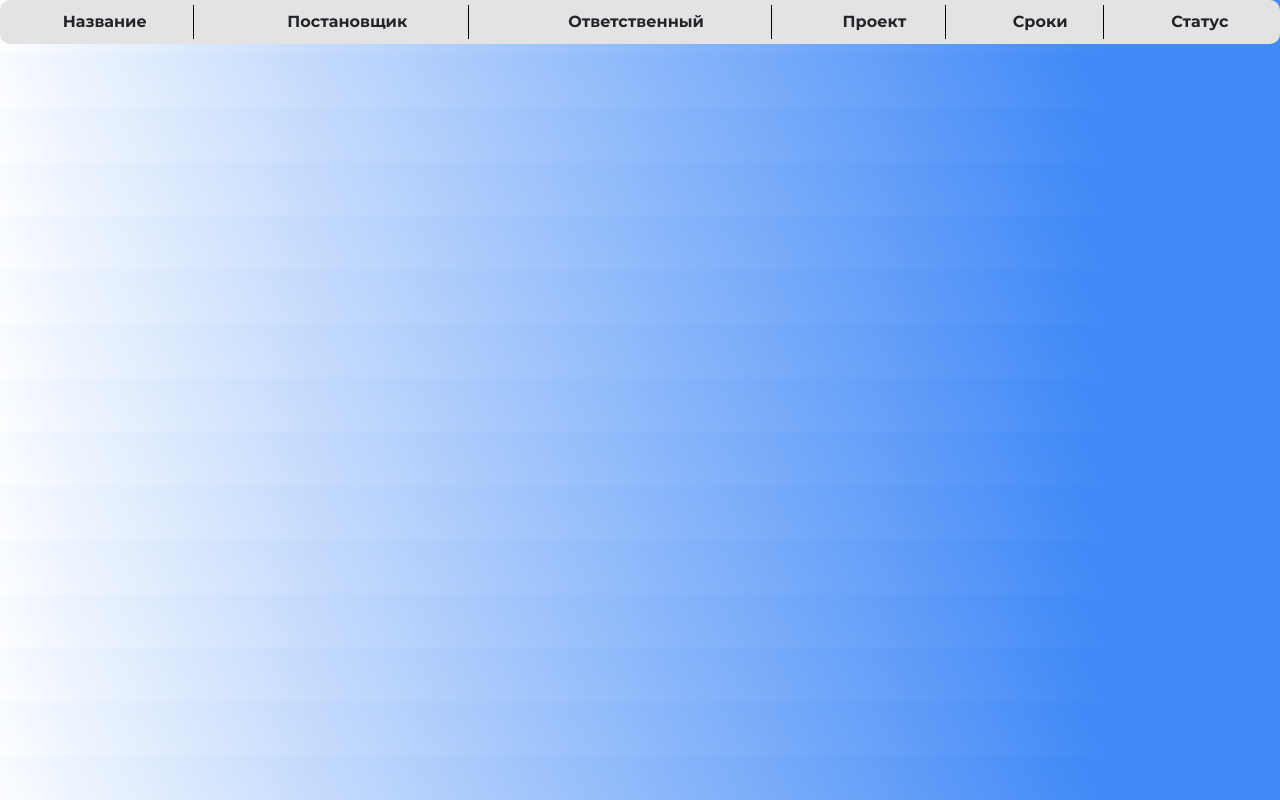
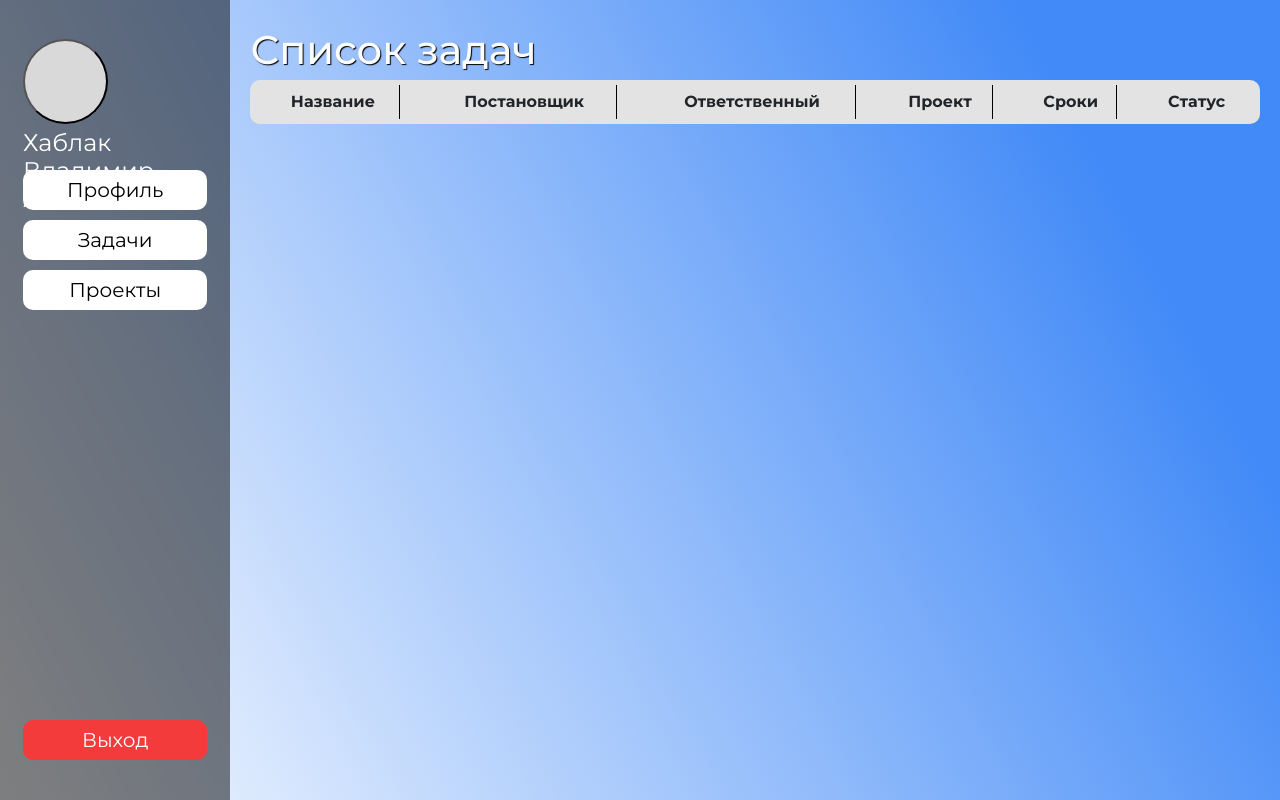
Before and after one commit to shadowHD-bit/lama_practics, a PHP site: page /client/page/MainPage/MainPage.php in a window 1280 px wide. Run offline with PHP 8.4, Linux system fonts and the light colour scheme; data that the repository does not hold is empty.

Commit message:
added main page

```diff
--- a/client/page/MainPage/MainPage.css
+++ b/client/page/MainPage/MainPage.css
@@ -2,16 +2,176 @@
 
 @import url("https://fonts.googleapis.com/css2?family=Montserrat:ital,wght@0,100;0,200;0,300;0,400;0,500;0,600;0,700;0,800;1,100;1,200;1,300;1,400;1,500;1,600;1,700&display=swap");
 
-body,
-html {
-  margin: 0;
-  padding: 0;
+
+* {
+  margin: 0px;
+  padding: 0px;
   font-family: "Montserrat", sans-serif;
-  background: linear-gradient(
-    242.06deg,
-    #428af7 15.6%,
-    rgba(41, 206, 196, 0) 101.16%
-  );
+}
+
+body {
+  background: linear-gradient(242.06deg, #428AF7 15.6%, rgba(41, 206, 196, 0) 101.16%);
+  width: 100%;
+  height: 100%;
+}
+
+.Menu {
+  position: fixed;
+  width: 18vw;
+  height: 100%;
+  background: rgba(0, 0, 0, 0.5);
+  backdrop-filter: blur(5px);
+}
+
+.menu_btn_wrapper {
+  width: 100%;
+  height: 80%;
+}
+
+.button_menu_text {
+  display: block;
+  margin: 10px auto;
+  width: 80%;
+
+
+  background: #FFFFFF;
+  border-radius: 10px;
+  font-family: 'Montserrat';
+  font-style: normal;
+  font-weight: 400;
+  font-size: 20px;
+  line-height: 32px;
+  text-align: center;
+  border: none;
+  padding: 4px 0px;
+
+}
+
+
+.Button_profile {
+  display: inline-block;
+  width: 85px;
+  height: 85px;
+  margin-top: 39px;
+  background: #D9D9D9;
+  border-radius: 67px;
+}
+
+#Profile {
+}
+
+#Tasks {
+}
+
+#Projects {
+}
+
+.profile_wrapper {
+  height: 20%;
+  margin: 0px auto;
+  width: 80%;
+
+}
+
+.profile_name {
+  display: inline-block;
+  width: 100px;
+  height: auto;
+  top: 40px;
+
+  font-style: normal;
+  font-weight: 400;
+  font-size: 24px;
+  line-height: 28px;
+
+  color: #FFFFFF;
+}
+
+.Exit {
+  position: absolute;
+  margin-left: auto;
+  margin-right: auto;
+  left: 0;
+  right: 0;
+  bottom: 5%;
+  text-align: center;
+
+  display: block;
+  width: 80%;
+
+  background: #F33B3B;
+  border-radius: 10px;
+  border: none;
+  padding: 4px 0px;
+}
+
+.Exit_text {
+  font-style: normal;
+  font-weight: 400;
+  font-size: 20px;
+  line-height: 32px;
+  /* identical to box height */
+
+  text-align: center;
+
+  color: white;
+}
+
+#Task_list {
+
+  width: 378px;
+  height: 70px;
+
+
+  font-style: normal;
+  font-weight: 500;
+  font-size: 40px;
+
+  text-align: center;
+  text-shadow: 1px 1px 1px #000;
+  color: #fcfcfc;
+
+
+}
+
+.main_content {
+  display: inline-block;
+  width: 82vw;
+  min-height: 100vh;
+  float: right;
+}
+
+.tasks_page{
+  padding: 20px;
+}
+
+/* #Filt_button {
+  width: 243px;
+  height: 52px;
+  right: 20px;
+  top: 109px;
+  border: none;
+  background: #D8D8D8;
+  border-radius: 10px;
+  position: absolute;
+  font-family: 'Montserrat';
+  font-style: normal;
+  font-weight: 400;
+  font-size: 24px;
+  line-height: 29px;
+
+  color: #000000;
+} */
+
+.header_content_task{
+  position: relative;
+}
+
+.Exit_field {
+  width: 304px;
+  height: 54px;
+  left: 37px;
+  top: 860px;
 }
 
 table {
@@ -50,6 +210,11 @@ tbody:before {
     color: transparent;
 }
 
+table tbody{
+  border-collapse: separate;
+  border-spacing: 0px 10px;
+}
+
 table td span{
     padding: 5px 0px;
     display: block;
@@ -61,8 +226,6 @@ table td:last-child span{
     border-right: none;
 }
 
-
-
 table tbody tr {
     background: #ffffff;
   }
--- a/client/page/MainPage/MainPage.php
+++ b/client/page/MainPage/MainPage.php
@@ -12,6 +12,27 @@
 
 <body>
     <section class="main_page">
+
+        <div class="Menu">
+            <div class="profile_wrapper">
+                <button class="Button_profile"></button>
+                <a class="profile_name">Хаблак Владимир Алексеевич</a>
+            </div>
+            <div class="menu_btn_wrapper">
+                <button class="button_menu_text" id="Profile">Профиль</button>
+                <button class="button_menu_text" id="Tasks"> Задачи</button>
+                <button class="button_menu_text" id="Projects">Проекты</button>
+                <button class="Exit">
+                    <a class="Exit_text"> Выход </a>
+                </button>
+            </div>
+        </div>
+        <div class="main_content">
+            <div class="tasks_page">
+                <div class="header_content_task">
+                    <a id="Task_list"> Список задач </a>
+                </div>
+                <div class="table_task">
                     <table>
                         <thead>
                             <tr>
@@ -51,6 +72,9 @@
                             <!-- This display task -->
                         </tbody>
                     </table>
+                </div>
+            </div>
+        </div>
     </section>
 
 
```
Lines whose indentation alone changed are shown as unchanged.
